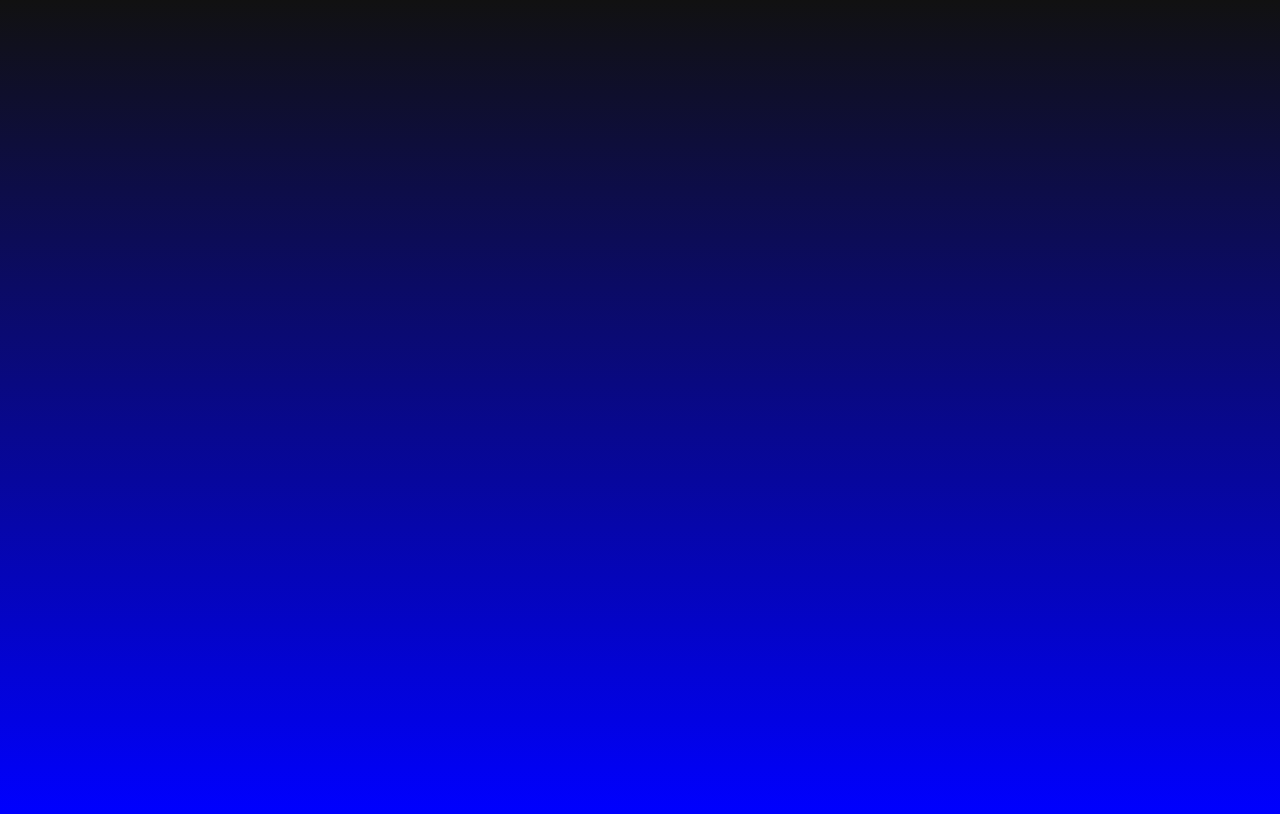
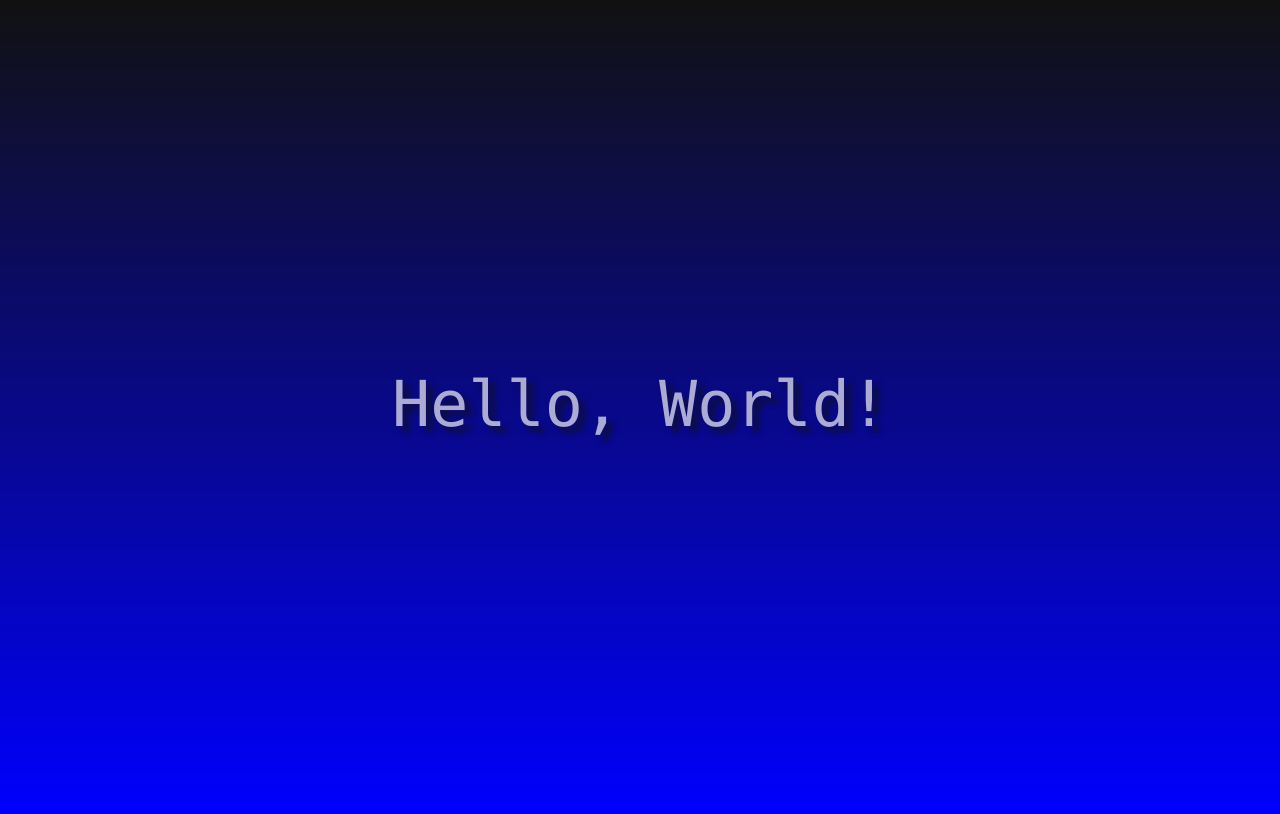
Before and after one commit to jsuddsjr/HelloWorldDemo, a plain HTML site: page index.html in a window 1280 px wide. Drawn offline with Linux system fonts and the light colour scheme.

Commit message:
Update README

```diff
--- a/typing.css
+++ b/typing.css
@@ -30,13 +30,13 @@ body {
   right: 0;
 }
 
-.typing::before {
-  content: attr(dat.typing {
+.typing {
   white-space: nowrap;
   text-align: center;
   border-right-width: 0;
 }
-a-message);
+.typing::before {
+  content: attr(data-message);
 }
 
 .line {
```
Also changed, not shown: media/console-text-css.gif (added), media/console-text-final.gif (added), media/console-text-js.gif (renamed from media/console-text.gif), 1 other file.
